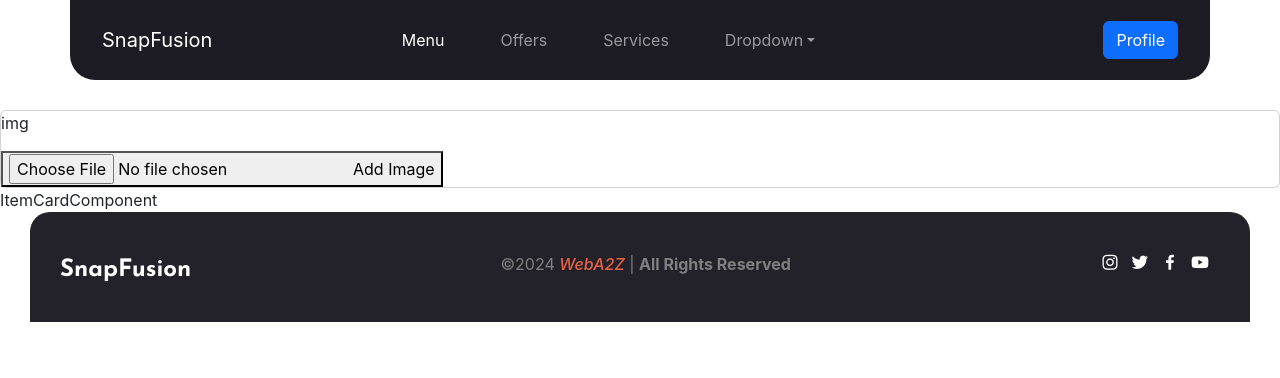
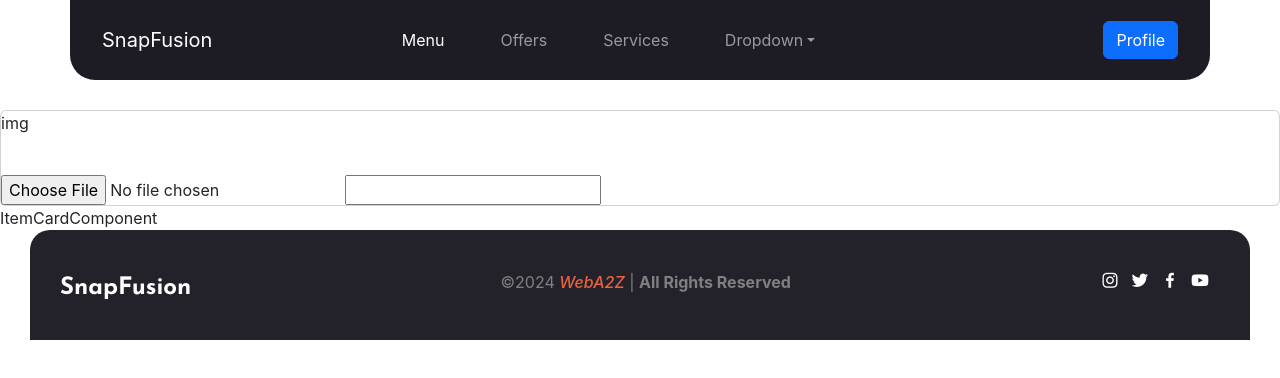
Before and after one commit to rohankarankot/WebA2Z, a React (Create React App) app: page / in a window 1280 px wide. Shown: the top 378 px of the page. Built offline with nearby package versions, Linux system fonts and the light colour scheme.

Commit message:
rectified photo input code --exploiter

```diff
--- a/src/components/HeroSection/Hero.component.jsx
+++ b/src/components/HeroSection/Hero.component.jsx
@@ -1,16 +1,51 @@
-import React from "react";
+import React, { useState } from "react";
 
 function HeroComponent() {
-  return <div>
-    <div className="card">
-      <div className="image-output">
-        <p>img</p>
-      </div>
-      <div className="card-input">
-        <button><input type="file" id="avatar" name="avatar" accept="image/png, image/jpeg" />Add Image</button>
+  const [activeImg, setActiveImg] = useState("");
+  const [blur, setBlur] = useState("");
+  console.log("activeImg: ", activeImg);
+  return (
+    <div>
+      <div className="card">
+        <div className="image-output">
+          <p>img</p>
+        </div>
+        <div className="card-input">
+          {activeImg && (
+            <img
+              src={activeImg}
+              alt="choose"
+              style={{
+                height: "500px",
+                width: "500px",
+                objectFit: "contain",
+                filter: `blur(${blur}px) grayscale(${50}%) saturate(${100}%) brightness(100%)`,
+              }}
+            />
+          )}
+          <br />
+          <input
+            type="file"
+            id="avatar"
+            name="avatar"
+            accept="image/png, image/jpeg"
+            onChange={(e) => {
+              if (e.target.files.length > 0) {
+                setActiveImg(URL.createObjectURL(e.target.files[0]));
+              }
+            }}
+          />
+          <input
+            type="text"
+            value={blur}
+            onChange={(e) => setBlur(e.target.value)}
+            name=""
+            id=""
+          />
+        </div>
       </div>
     </div>
-  </div>;
+  );
 }
 
 export default HeroComponent;
```
